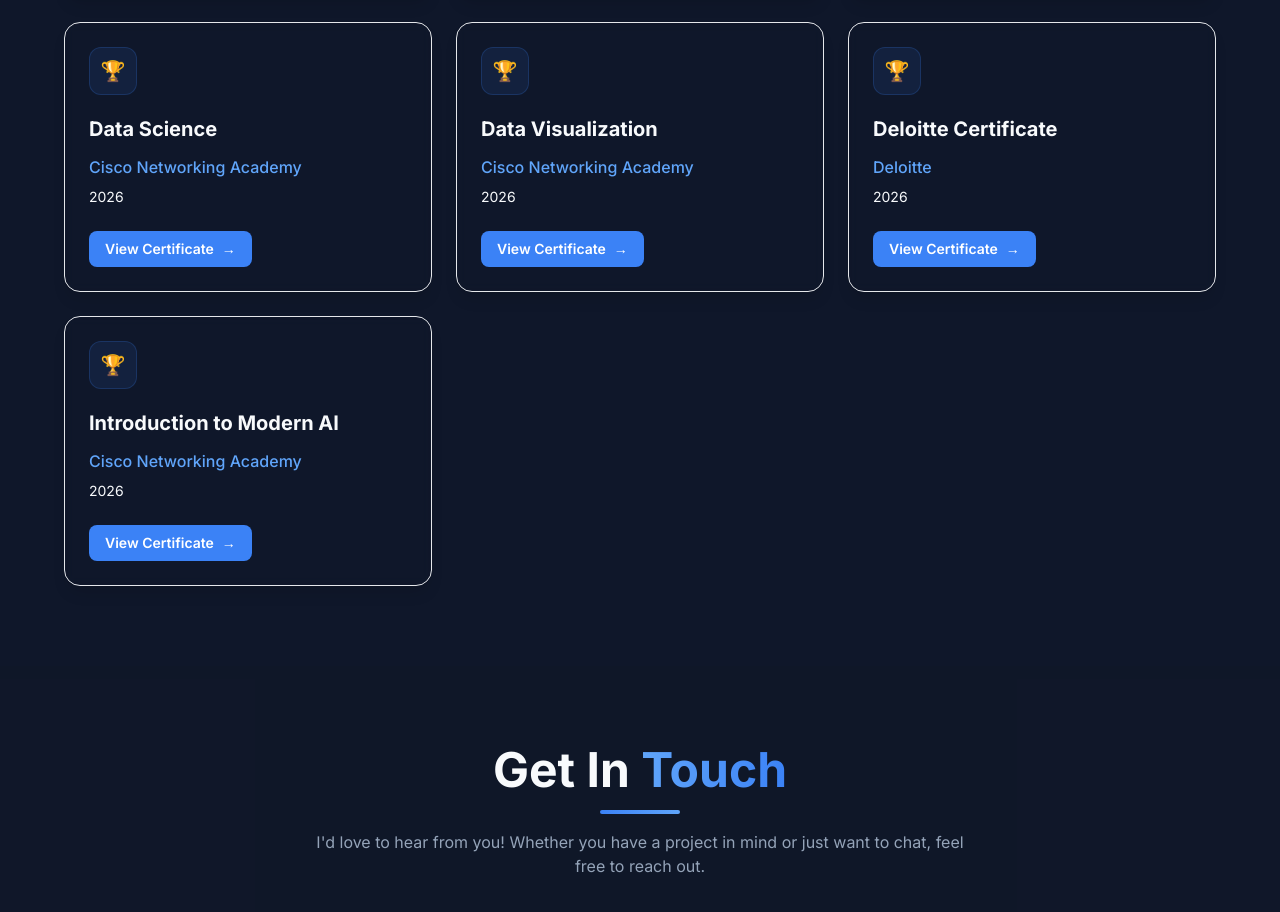
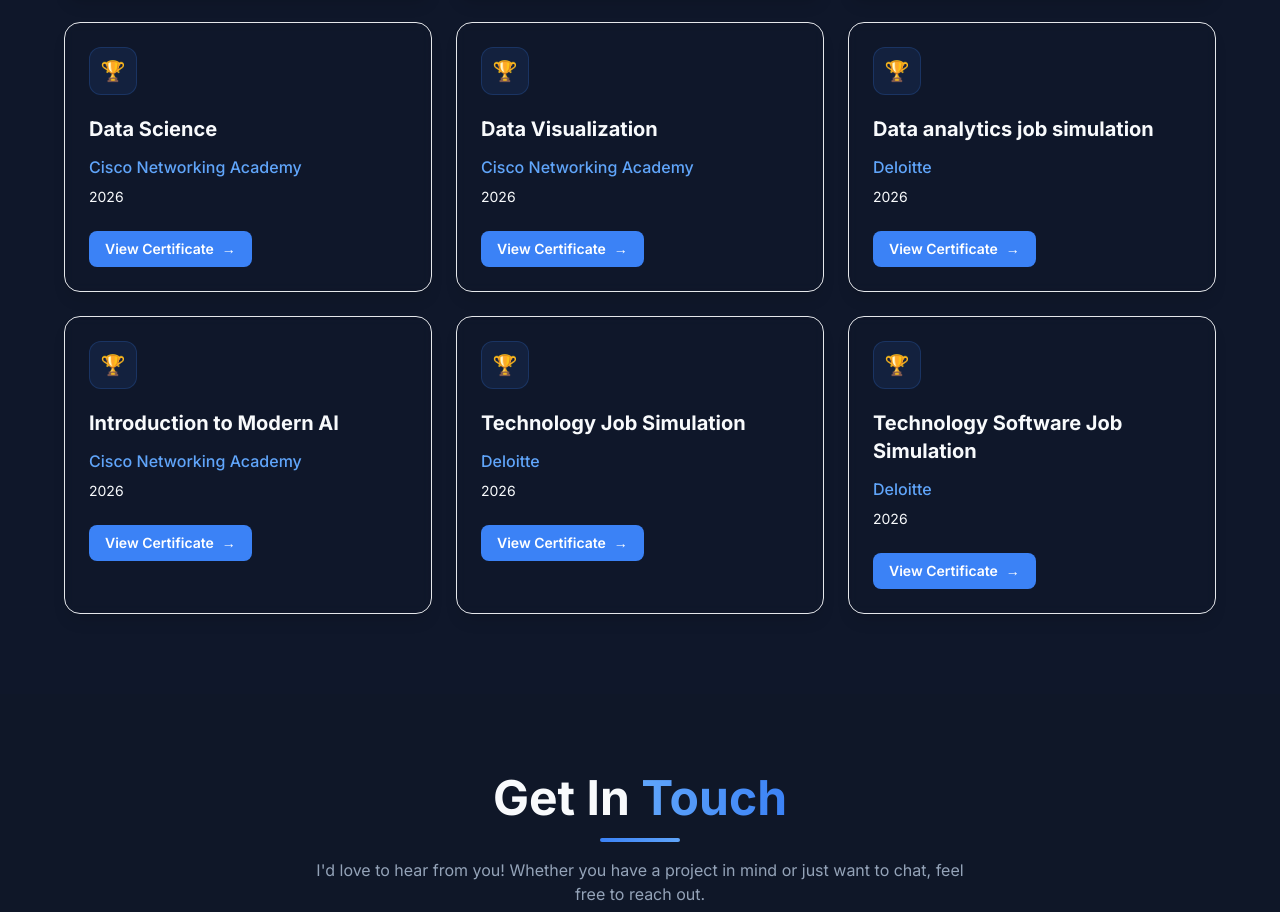
Before and after one commit to adityasingh3308/Portfolio, a React (Vite) app: page / in a window 1280 px wide. Shown: the part 7704-8616 px from the top of the page. Built offline with nearby package versions, Linux system fonts and the light colour scheme; no server answers.

Commit message:
Add certificates

```diff
--- a/src/data/certificates.js
+++ b/src/data/certificates.js
@@ -36,7 +36,7 @@
   },
   {
     id: 6,
-    name: "Deloitte Certificate",
+    name: "Data analytics job simulation",
     organization: "Deloitte",
     date: "2026",
     credentialUrl: "/deloitte%20certificate.pdf",
@@ -48,4 +48,18 @@
     date: "2026",
     credentialUrl: "/modernai.pdf",
   },
+  {
+    id: 8,
+    name: "Technology Job Simulation",
+    organization: "Deloitte",
+    date: "2026",
+    credentialUrl: "/technologyjobsimulation.pdf",
+  },
+   {
+    id: 9,
+    name: "Technology Software Job Simulation",
+    organization: "Deloitte",
+    date: "2026",
+    credentialUrl: "/technologysoftware.pdf",
+  },
 ];
```
